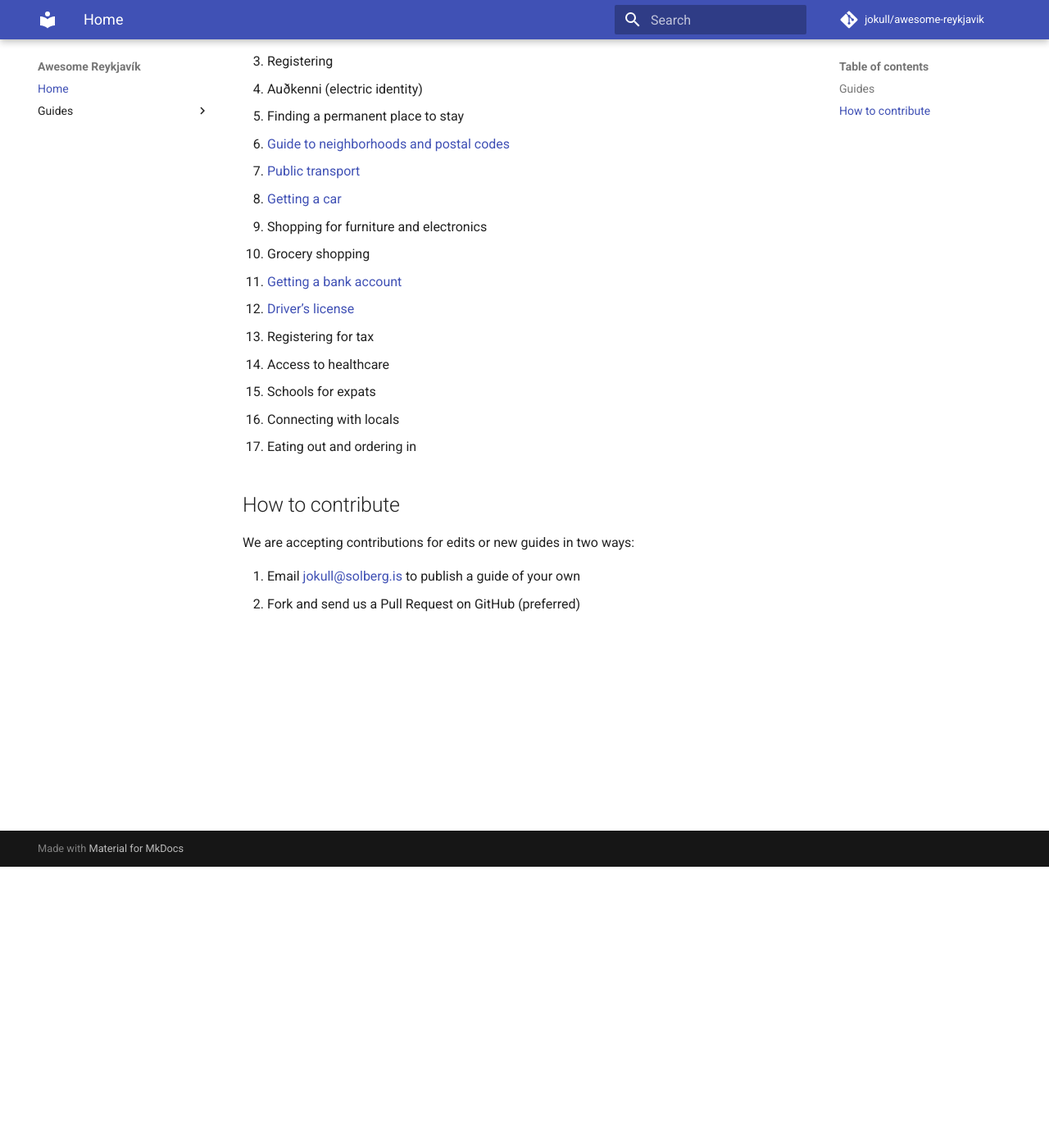
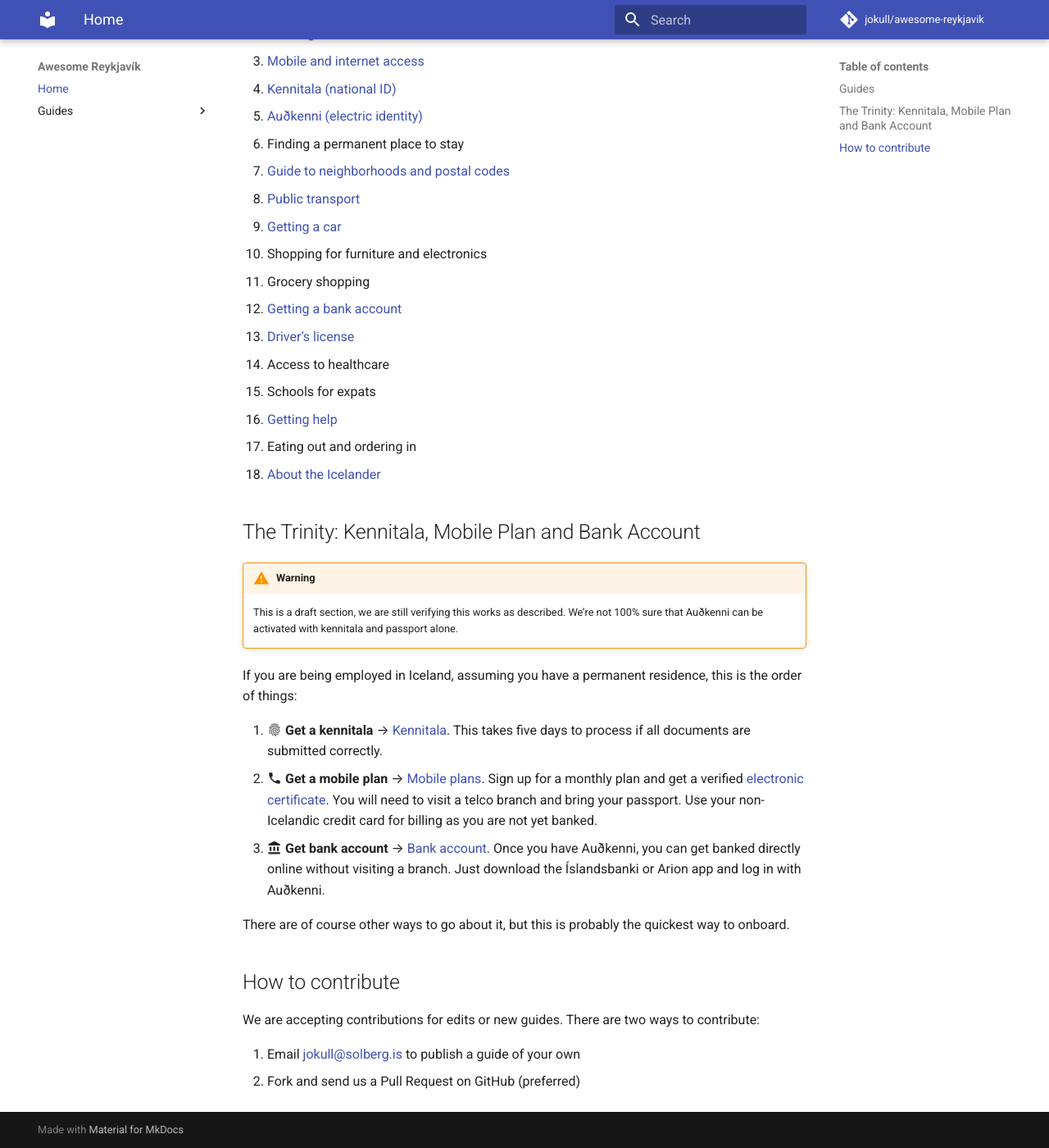
Before and after one commit to jokull/awesome-reykjavik, an MkDocs documentation site: the page built from docs/index.md, in a window 1280 px wide and 1400 px high, scrolled down 343 px. Shown: the whole window at 82% size. Built offline with MkDocs 1.6.1 and Material for MkDocs 9.7.7, drawn with Linux system fonts in a browser that asks for light colours; comment, search, counter and statistics services are not loaded.

Commit message:
Working, Auðkenni, Kennitala, Getting Help and a fun Icelanders page. Better index page.

```diff
--- a/docs/index.md
+++ b/docs/index.md
@@ -9,9 +9,10 @@ contribute.
 ## Guides
 
 1. Finding a temporary place to stay
+1. [Working in Iceland](guides/working-in-iceland.md)
 1. [Mobile and internet access](guides/mobile-phones.md)
-1. Registering
-1. Auðkenni (electric identity)
+1. [Kennitala (national ID)](guides/kennitala.md)
+1. [Auðkenni (electric identity)](guides/audkenni.md)
 1. Finding a permanent place to stay
 1. [Guide to neighborhoods and postal codes](guides/neighbourhoods.md)
 1. [Public transport](guides/public-transport.md)
@@ -20,15 +21,42 @@ contribute.
 1. Grocery shopping
 1. [Getting a bank account](guides/bank-account.md)
 1. [Driver’s license](guides/drivers-license.md)
-1. Registering for tax
 1. Access to healthcare
 1. Schools for expats
-1. Connecting with locals
+1. [Getting help](guides/getting-help.md)
 1. Eating out and ordering in
+1. [About the Icelander](guides/icelanders.md)
+
+## The Trinity: Kennitala, Mobile Plan and Bank Account
+
+!!! warning
+    This is a draft section, we are still verifying this works as described.
+    We’re not 100% sure that Auðkenni can be activated with kennitala and
+    passport alone.
+
+If you are being employed in Iceland, assuming you have a permanent residence,
+this is the order of things:
+
+1. :material-fingerprint: **Get a kennitala** →
+   [Kennitala](guides/kennitala.md). This takes five days to process if all
+   documents are submitted correctly.
+2. :material-phone: **Get a mobile plan** → [Mobile
+   plans](guides/mobile-phones.md). Sign up for a monthly plan and get a
+   verified [electronic certificate](guides/audkenni.md). You will need to
+   visit a telco branch and bring your passport. Use your non-Icelandic credit
+   card for billing as you are not yet banked.
+3. :material-bank: **Get bank account** → [Bank
+   account](guides/bank-account.md). Once you have Auðkenni, you can get banked
+   directly online without visiting a branch. Just download the Íslandsbanki or
+   Arion app and log in with Auðkenni.
+
+There are of course other ways to go about it, but this is probably the
+quickest way to onboard.
 
 ## How to contribute
 
-We are accepting contributions for edits or new guides in two ways:
+We are accepting contributions for edits or new guides. There are two ways to
+contribute:
 
 1. Email [jokull@solberg.is](mailto:jokull@solberg.is) to publish a guide of
    your own
--- a/mkdocs.yml
+++ b/mkdocs.yml
@@ -5,6 +5,9 @@ theme:
 repo_name: jokull/awesome-reykjavik
 repo_url: https://github.com/jokull/awesome-reykjavik
 markdown_extensions:
+  - pymdownx.emoji:
+      emoji_index: !!python/name:materialx.emoji.twemoji
+      emoji_generator: !!python/name:materialx.emoji.to_svg
   - admonition
   - toc:
       permalink: true
```
Also changed, not shown: docs/guides/audkenni.md (added, +14 -0 lines), docs/guides/getting-help.md (added, +6 -0 lines), docs/guides/icelanders.md (added, +10 -0 lines), docs/guides/kennitala.md (added, +23 -0 lines), docs/guides/mobile-phones.md (+7 -1 lines), docs/guides/working-in-iceland.md (added, +37 -0 lines).
